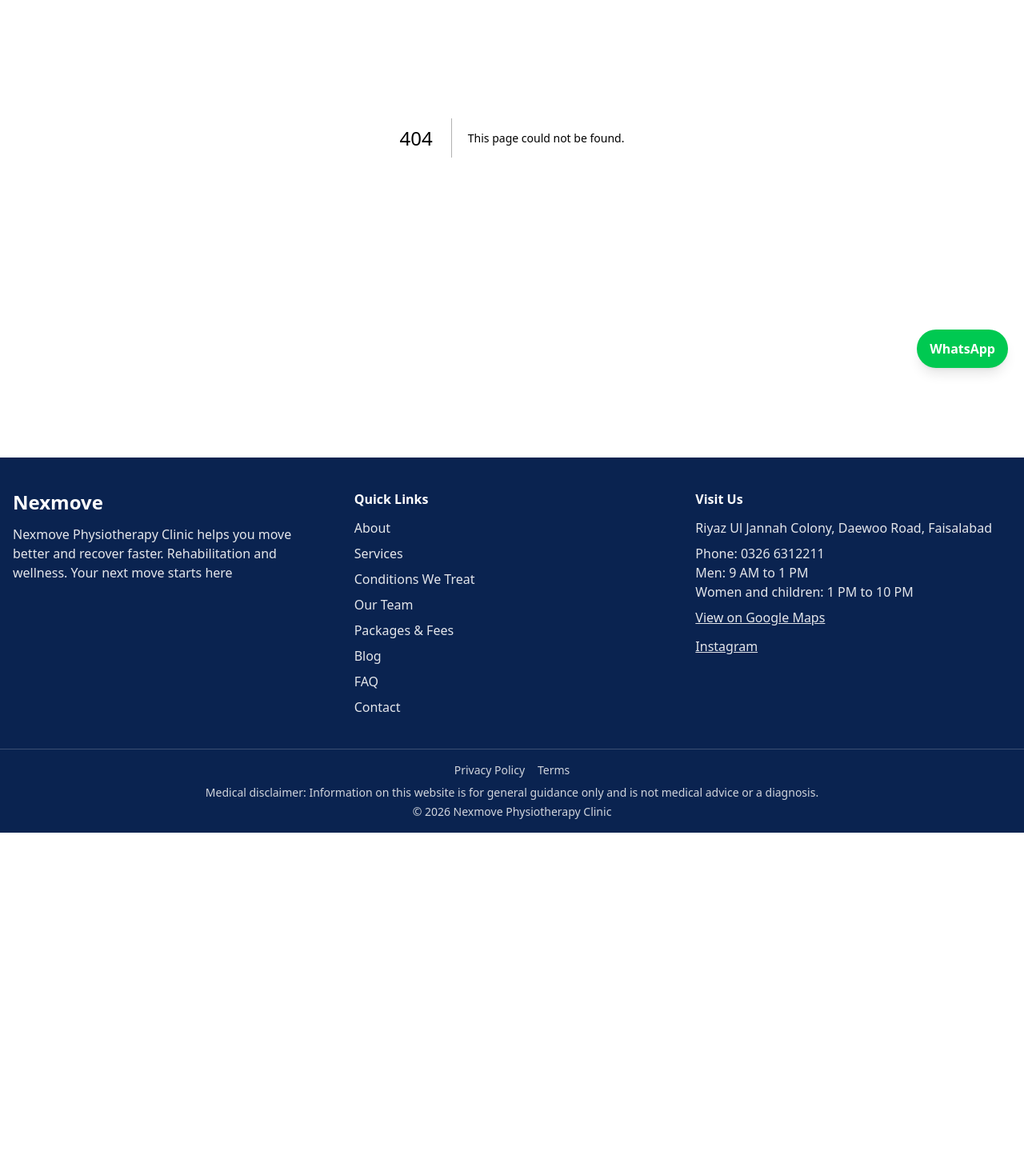
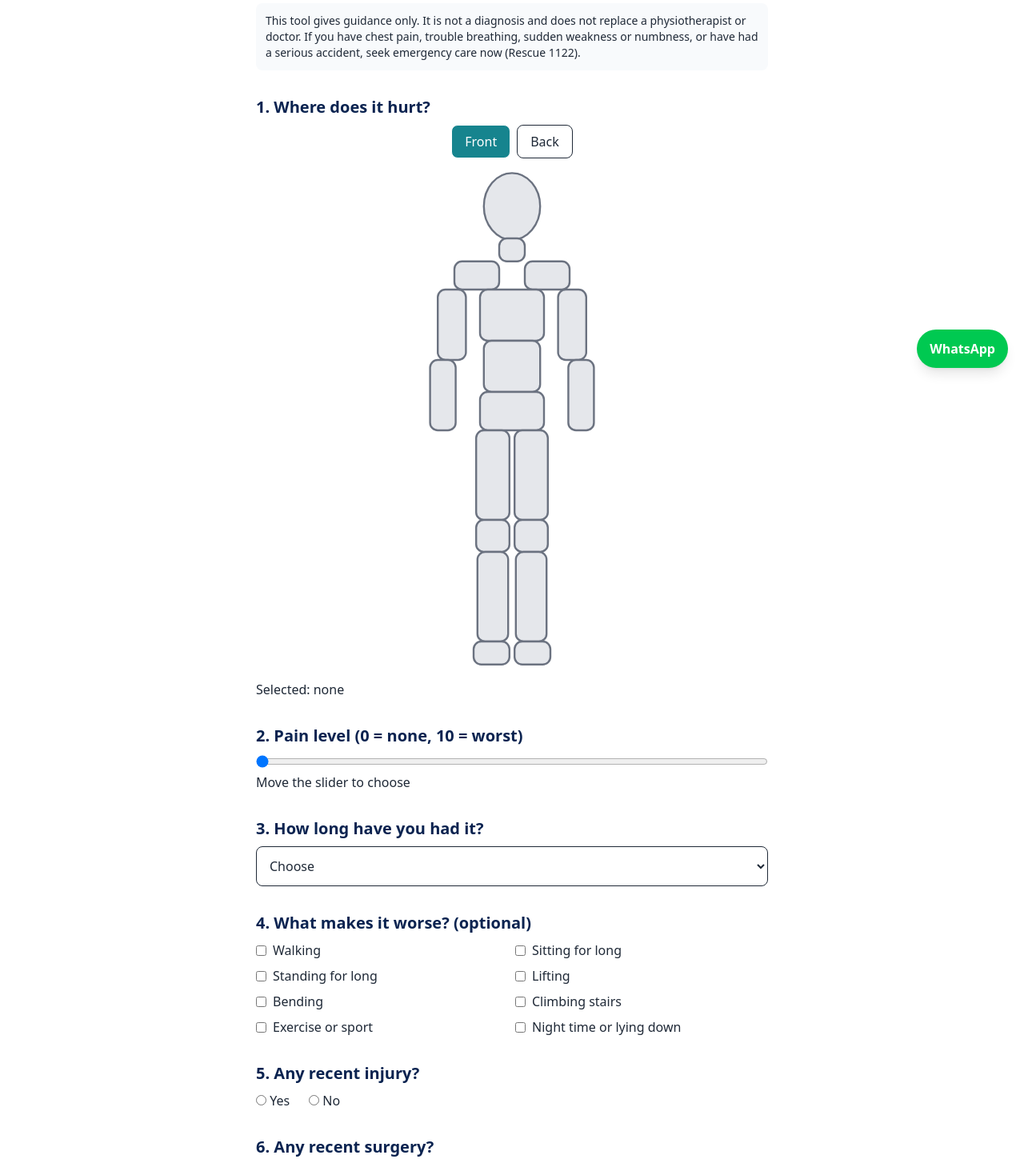
Before and after one commit to amna-butt-code/codesaviours-ETraining-TeamB-Nexmove, a Next.js app in the folder client/: page /pain-assessment in a window 1280 px wide. Before the commit this address had no page. Shown: the part 320-1779 px from the top of the page at 80% size. Before the commit the page ends 1361 px from the top, so only its background shows below. Built offline with nearby package versions, Linux system fonts and the light colour scheme.

Commit message:
feat: add pain assessment form, results and urgent guidance

```diff
--- /dev/null
+++ b/client/src/app/pain-assessment/page.js
@@ -0,0 +1,16 @@
+import PageHero from "../../components/PageHero";
+import PainAssessment from "../../components/PainAssessment";
+
+export const metadata = {
+  title: "Pain Assessment | Nexmove Physiotherapy Clinic",
+  description: "Tell us where it hurts and get guidance towards the right service.",
+};
+
+export default function Page() {
+  return (
+    <div>
+      <PageHero title="Pain Assessment" subtitle="Tap where it hurts and answer a few questions." />
+      <PainAssessment />
+    </div>
+  );
+}
--- a/client/src/components/Header.js
+++ b/client/src/components/Header.js
@@ -12,6 +12,7 @@
   { name: "Blog", href: "/blog" },
   { name: "Contact", href: "/contact" },
     { name: "Ask Nexmove", href: "/chat" },
+    { name: "Pain Assessment", href: "/pain-assessment" },
 ];
 
 export default function Header() {
--- /dev/null
+++ b/client/src/components/PainAssessment.js
@@ -0,0 +1,184 @@
+"use client";
+import { useState } from "react";
+import Link from "next/link";
+import BodyMap from "./BodyMap";
+import { DURATIONS, AGGRAVATING, RED_FLAGS, suggestions } from "../lib/painData";
+
+export default function PainAssessment() {
+  const [view, setView] = useState("front");
+  const [areas, setAreas] = useState({});
+  const [level, setLevel] = useState("");
+  const [duration, setDuration] = useState("");
+  const [aggravating, setAggravating] = useState([]);
+  const [injury, setInjury] = useState("");
+  const [surgery, setSurgery] = useState("");
+  const [flags, setFlags] = useState([]);
+  const [errors, setErrors] = useState({});
+  const [busy, setBusy] = useState(false);
+  const [result, setResult] = useState(null);
+
+  const toggle = (key, label) =>
+    setAreas((a) => {
+      const n = { ...a };
+      if (n[key]) delete n[key];
+      else n[key] = label;
+      return n;
+    });
+  const pick = (list, setList, v) =>
+    setList(list.includes(v) ? list.filter((x) => x !== v) : [...list, v]);
+
+  async function submit(e) {
+    e.preventDefault();
+    const err = {};
+    if (Object.keys(areas).length === 0) err.areas = "Please select at least one area on the body map.";
+    if (level === "") err.level = "Please choose your pain level from 0 to 10.";
+    if (!duration) err.duration = "Please choose how long you have had the pain.";
+    if (!injury) err.injury = "Please answer the injury question.";
+    if (!surgery) err.surgery = "Please answer the surgery question.";
+    setErrors(err);
+    if (Object.keys(err).length) return;
+
+    const payload = {
+      areas: Object.values(areas),
+      painLevel: Number(level),
+      duration,
+      aggravatingFactors: aggravating,
+      recentInjury: injury === "yes",
+      recentSurgery: surgery === "yes",
+      redFlags: flags,
+    };
+    setBusy(true);
+    let saved = false;
+    try {
+      const res = await fetch("/api/pain-assessment", {
+        method: "POST",
+        headers: { "Content-Type": "application/json" },
+        body: JSON.stringify(payload),
+      });
+      saved = res.ok;
+    } catch {}
+    setBusy(false);
+    setResult({
+      saved,
+      urgent: flags.length > 0 || Number(level) >= 9,
+      conditions: suggestions(Object.keys(areas)),
+    });
+    window.scrollTo({ top: 0, behavior: "smooth" });
+  }
+
+  if (result) {
+    return (
+      <div className="max-w-2xl mx-auto px-4 py-8 space-y-5">
+        {result.urgent && (
+          <div role="alert" className="border-2 border-red-700 bg-red-50 text-red-900 rounded-lg p-4">
+            <p className="font-semibold">Your answers may describe an urgent problem.</p>
+            <p>Please seek emergency care now (in Pakistan, Rescue 1122) or go to the nearest hospital. Do not wait for an appointment.</p>
+          </div>
+        )}
+        <div className="bg-[var(--color-light)] rounded-xl p-5 space-y-3">
+          <h2 className="text-2xl font-bold text-[var(--color-dark)]">Your results</h2>
+          <p>Areas: {Object.values(areas).join(", ")}. Pain level: {level}/10. Duration: {duration}.</p>
+          <p>Topics that may be relevant to you:</p>
+          <ul className="list-disc ml-6">
+            {result.conditions.map((c) => <li key={c}>{c}</li>)}
+          </ul>
+          <p className="flex flex-wrap gap-4">
+            <Link href="/conditions" className="underline text-[var(--color-primary)]">Conditions we treat</Link>
+            <Link href="/services" className="underline text-[var(--color-primary)]">Our services</Link>
+          </p>
+          <p className="text-sm">This is guidance only. It is not a diagnosis. A physiotherapist must assess you.</p>
+        </div>
+        {!result.saved && (
+          <p className="text-sm">Your answers were not saved because the saving service is not available yet. Please tell the clinic about them when you book.</p>
+        )}
+        <div className="flex flex-wrap gap-3">
+          <Link href="/book" className="bg-[var(--color-primary)] text-white px-6 py-3 rounded-lg font-semibold">Book Assessment</Link>
+          <button onClick={() => setResult(null)} className="border px-6 py-3 rounded-lg">Edit answers</button>
+        </div>
+      </div>
+    );
+  }
+
+  const Err = ({ k }) => (errors[k] ? <p role="alert" className="text-red-700 text-sm mt-1">{errors[k]}</p> : null);
+
+  return (
+    <form onSubmit={submit} noValidate className="max-w-2xl mx-auto px-4 py-8 space-y-8">
+      <p className="text-sm bg-[var(--color-light)] rounded-lg p-3">
+        This tool gives guidance only. It is not a diagnosis and does not replace a physiotherapist or doctor.
+        If you have chest pain, trouble breathing, sudden weakness or numbness, or have had a serious accident, seek emergency care now (Rescue 1122).
+      </p>
+
+      <fieldset>
+        <legend className="text-xl font-bold text-[var(--color-dark)] mb-2">1. Where does it hurt?</legend>
+        <div className="flex gap-2 justify-center mb-3">
+          {["front", "back"].map((v) => (
+            <button type="button" key={v} onClick={() => setView(v)} aria-pressed={view === v}
+              className={`px-4 py-2 rounded-lg border ${view === v ? "bg-[var(--color-primary)] text-white" : ""}`}>
+              {v === "front" ? "Front" : "Back"}
+            </button>
+          ))}
+        </div>
+        <BodyMap view={view} selected={Object.keys(areas)} onToggle={toggle} />
+        <p className="mt-2">Selected: {Object.values(areas).join(", ") || "none"}</p>
+        <Err k="areas" />
+      </fieldset>
+
+      <div>
+        <label htmlFor="level" className="text-xl font-bold text-[var(--color-dark)] block mb-2">2. Pain level (0 = none, 10 = worst)</label>
+        <input id="level" type="range" min="0" max="10" value={level === "" ? 0 : level}
+          onChange={(e) => setLevel(e.target.value)} className="w-full" />
+        <p>{level === "" ? "Move the slider to choose" : `${level} / 10`}</p>
+        <Err k="level" />
+      </div>
+
+      <div>
+        <label htmlFor="duration" className="text-xl font-bold text-[var(--color-dark)] block mb-2">3. How long have you had it?</label>
+        <select id="duration" value={duration} onChange={(e) => setDuration(e.target.value)} className="border rounded-lg p-3 w-full">
+          <option value="">Choose</option>
+          {DURATIONS.map((d) => <option key={d}>{d}</option>)}
+        </select>
+        <Err k="duration" />
+      </div>
+
+      <fieldset>
+        <legend className="text-xl font-bold text-[var(--color-dark)] mb-2">4. What makes it worse? (optional)</legend>
+        <div className="grid sm:grid-cols-2 gap-2">
+          {AGGRAVATING.map((a) => (
+            <label key={a} className="flex gap-2 items-center">
+              <input type="checkbox" checked={aggravating.includes(a)} onChange={() => pick(aggravating, setAggravating, a)} />
+              {a}
+            </label>
+          ))}
+        </div>
+      </fieldset>
+
+      {[["injury", "5. Any recent injury?", injury, setInjury], ["surgery", "6. Any recent surgery?", surgery, setSurgery]].map(([k, q, val, set]) => (
+        <fieldset key={k}>
+          <legend className="text-xl font-bold text-[var(--color-dark)] mb-2">{q}</legend>
+          <label className="mr-6"><input type="radio" name={k} checked={val === "yes"} onChange={() => set("yes")} /> Yes</label>
+          <label><input type="radio" name={k} checked={val === "no"} onChange={() => set("no")} /> No</label>
+          <Err k={k} />
+        </fieldset>
+      ))}
+
+      <fieldset>
+        <legend className="text-xl font-bold text-[var(--color-dark)] mb-2">7. Do any of these apply right now?</legend>
+        {RED_FLAGS.map((f) => (
+          <label key={f} className="flex gap-2 items-center mb-1">
+            <input type="checkbox" checked={flags.includes(f)} onChange={() => pick(flags, setFlags, f)} />
+            {f}
+          </label>
+        ))}
+        {flags.length > 0 && (
+          <p role="alert" className="mt-2 border-2 border-red-700 bg-red-50 text-red-900 rounded-lg p-3">
+            Please seek emergency care now (Rescue 1122) or go to the nearest hospital.
+          </p>
+        )}
+      </fieldset>
+
+      <button disabled={busy} className="bg-[var(--color-primary)] text-white px-6 py-3 rounded-lg font-semibold disabled:opacity-50">
+        {busy ? "Please wait..." : "See my results"}
+      </button>
+    </form>
+  );
+}
```
